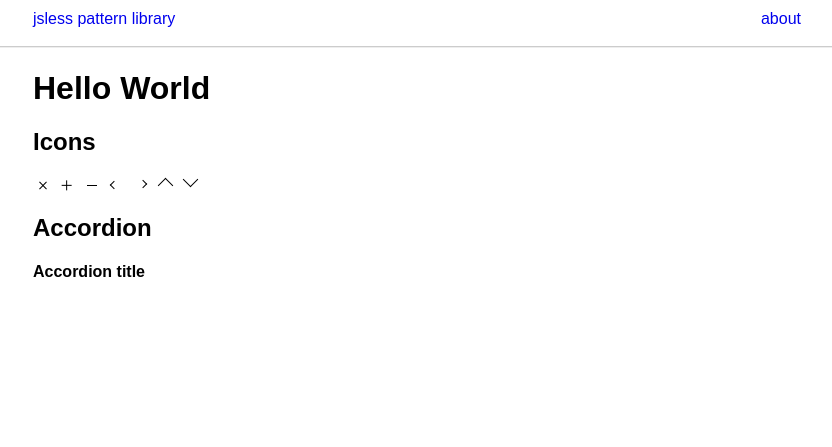
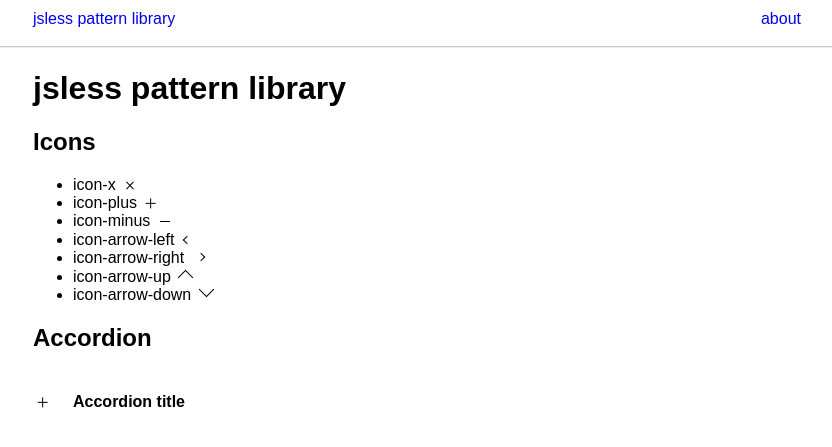
Before and after one commit to harrypujols/jsless, a Jekyll site: the page built from public/index.html, in a window 1280 px wide. Shown: the top 447 px of the page, without its empty margins (223-1055 px from the left). Built offline with Jekyll 4.4.1, drawn with Linux system fonts in a browser that asks for light colours.

Commit message:
Applying icon to accordion

```diff
--- a/public/_includes/accordion.html
+++ b/public/_includes/accordion.html
@@ -1,9 +1,12 @@
 <ul class="accordion">
   <li class="accordion-item">
     <input type="checkbox" class="accordion-trigger">
-    <h4 class="accordion-title">Accordion title</h4>
-    <p class="accordion-content">
-      Some lorem ipsum dolor sit amet here.
-    </p>
+    <div class="accordion-header">
+      <span class="accordion-icon"></span>
+      <h4 class="accordion-title">Accordion title</h4>
+    </div>
+    <div class="accordion-content">
+      <p>Some lorem ipsum dolor sit amet here.</p>
+    </div>
   </li>
 </ul>
--- a/public/_includes/icons.html
+++ b/public/_includes/icons.html
@@ -1,7 +1,9 @@
-<span class="icon-x"></span>
-<span class="icon-plus"></span>
-<span class="icon-minus"></span>
-<span class="icon-arrow-left"></span>
-<span class="icon-arrow-right"></span>
-<span class="icon-arrow-up"></span>
-<span class="icon-arrow-down"></span>
+<ul>
+  <li>icon-x <span class="icon-x"></span></li>
+  <li>icon-plus <span class="icon-plus"></span></li>
+  <li>icon-minus <span class="icon-minus"></span></li>
+  <li>icon-arrow-left <span class="icon-arrow-left"></span></li>
+  <li>icon-arrow-right <span class="icon-arrow-right"></span></li>
+  <li>icon-arrow-up <span class="icon-arrow-up"></span></li>
+  <li>icon-arrow-down <span class="icon-arrow-down"></span></li>
+</ul>
--- a/public/_sass/_accordion.scss
+++ b/public/_sass/_accordion.scss
@@ -4,8 +4,21 @@
   padding: 0;
   position: relative;
 
+  &-header {
+    display: flex;
+    align-items: center;
+  }
+
   &-content {
     display: none;
+  }
+
+  &-icon {
+    @extend %icon-plus;
+  }
+
+  &-title {
+    margin-left: 20px;
   }
 
   &-trigger {
@@ -20,4 +33,8 @@
   &-trigger:checked ~ .accordion-content {
     display: block;
   }
+
+  &-trigger:checked ~ .accordion-header .accordion-icon {
+    @extend %icon-minus;
+  }
 }
--- a/public/_sass/_icons.scss
+++ b/public/_sass/_icons.scss
@@ -18,6 +18,15 @@
 .icon-minus,
 %icon-minus {
   @extend %icon-base;
+  transform: rotate(0);
+
+  &:before {
+    transform: rotate(0);
+  }
+
+  &:after {
+    transform: rotate(0);
+  }
 }
 
 .icon-x,
@@ -36,7 +45,7 @@
 .icon-plus,
 %icon-plus {
   @extend %icon-x;
-  transform: rotate(45deg)
+  transform: rotate(45deg);
 }
 
 
--- a/public/index.html
+++ b/public/index.html
@@ -1,7 +1,7 @@
 ---
 layout: default
 ---
-<h1>Hello World</h1>
+<h1>jsless pattern library</h1>
 
 <h2>Icons</h2>
 {% include icons.html %}
```
